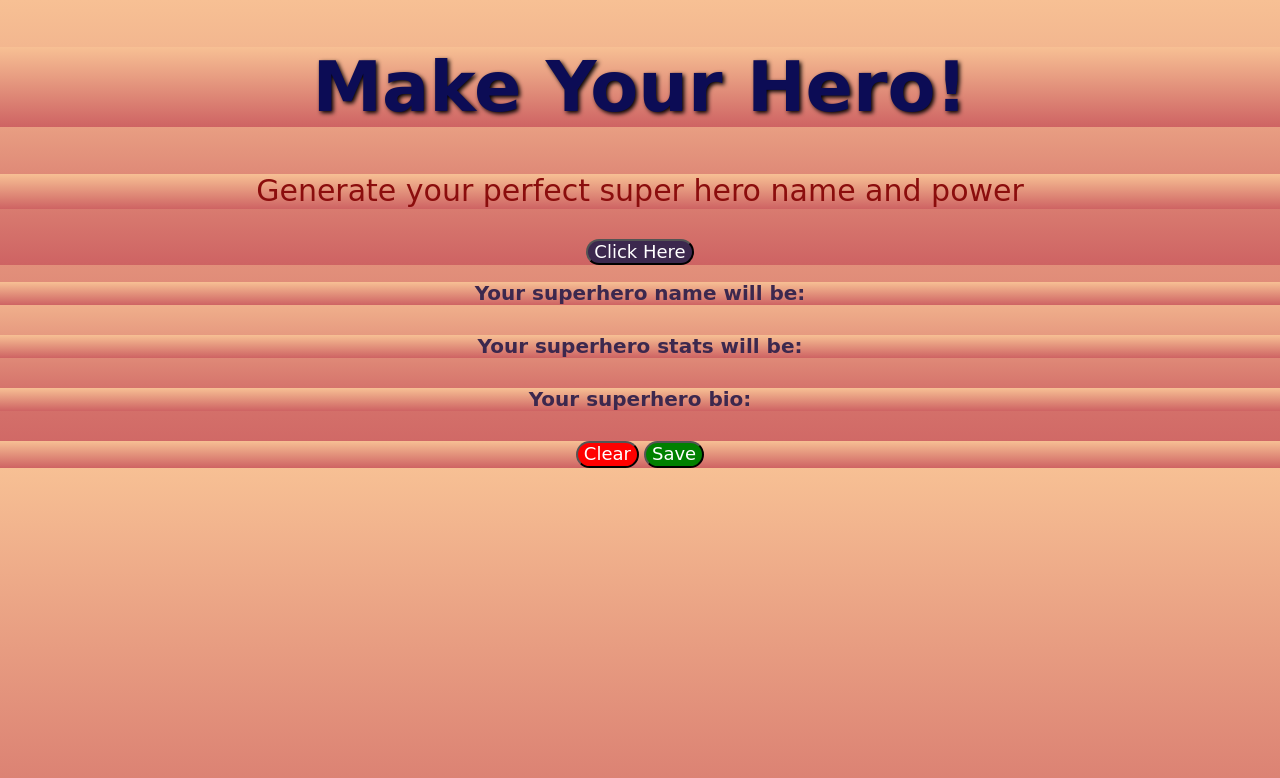
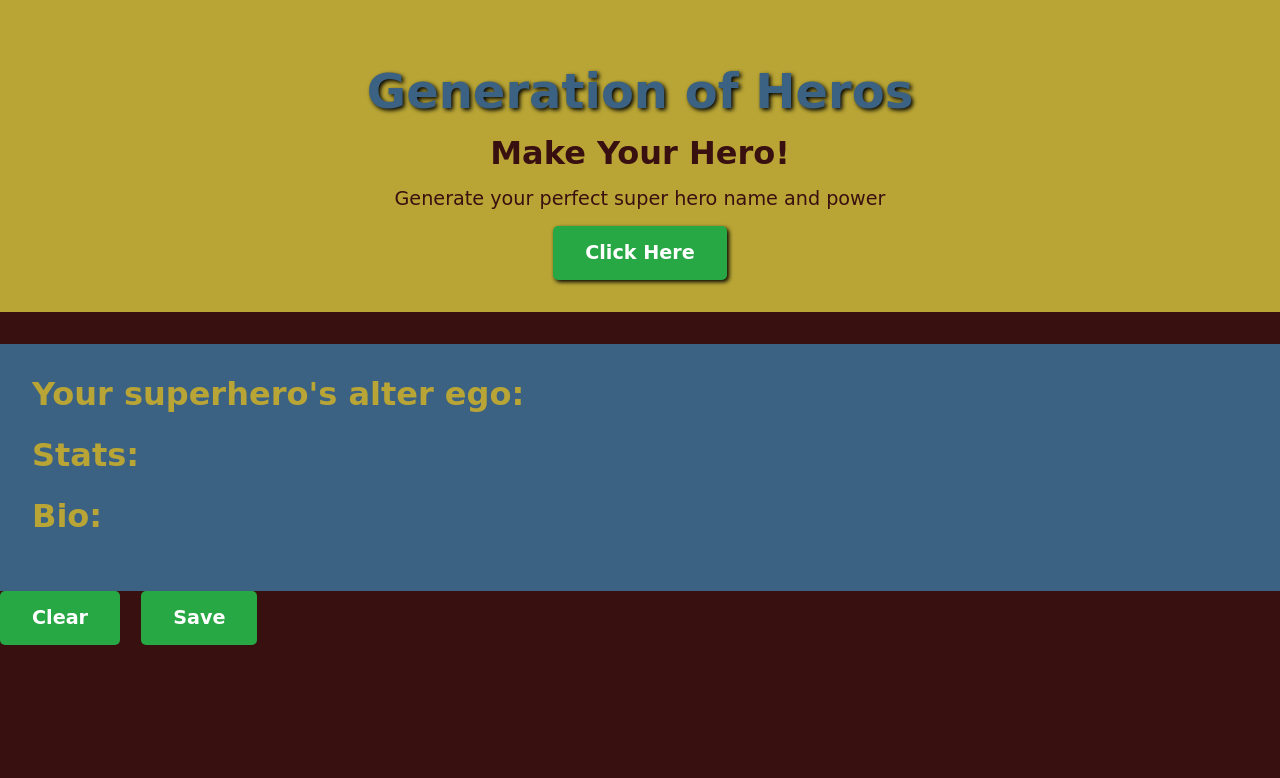
Before and after one commit to cbigham25/super-friends-api, a plain HTML site: page index.html in a window 1280 px wide. Drawn offline with nearby package versions, Linux system fonts and the light colour scheme; no server answers; a web font is replaced by a local one.

Commit message:
updated-css

```diff
--- a/assets/style.css
+++ b/assets/style.css
@@ -1,64 +1,105 @@
 @import url('https://fonts.googleapis.com/css2?family=DynaPuff&display=swap');
 
-*{
+
+* {
+    box-sizing: border-box;
+    margin: 0;
+    padding: 0;
+  }
+
+  body {
     font-family: 'DynaPuff', cursive;
-    background: linear-gradient( rgb(247, 192, 148),rgb(206, 99, 99));
+    background-color: #381010;
+  }
+
+  h1, h2, p {
+    margin-bottom: 1rem;
+  }
+
+  .makeHero {
+    background-color: #b9a535;
+    padding: 2rem;
     text-align: center;
+  }
 
-}
+  .makeHero h1 {
+    font-size: 3rem;
+    color:  #3b6183;
+    text-shadow: 2px 2px 4px black;
+    font-weight: bold;
+  }
+
+  .makeHero h2 {
+    font-size: 2rem;
+    font-weight: bold;
+    color:  #381010;
+  }
+
+  .makeHero p {
+    font-size: 1.2rem;
+    color:  #381010;
+  }
+
+  #clickButton {
+    display: inline-block;
+    background-color:  #28a745;
+    color: #fff;
+    box-shadow: 2px 2px 4px black;
+    border: none;
+    padding: 1rem 2rem;
+    font-size: 1.2rem;
+    font-weight: bold;
+    border-radius: 5px;
+    cursor: pointer;
+    transition: background-color 0.3s ease-in-out;
+  }
+
+  #clickButton:hover {
+    background-color: #218838;
+  }
 
 
-h1 {
+  .outcome {
+    background-color: #3b6183;
+    margin-top: 2rem;
+    padding: 2rem;
+  }
 
-    font-size: 70px;
-    color:rgb(12, 12, 85);
-    text-shadow: 2px 2px 4px black;
+  .outcome h2 {
+    font-size: 2rem;
+    font-weight: bold;
+    color:  #b9a535;
+    margin-bottom: 1.5rem;
+  }
 
-}
+  .outcome p {
+    font-size: 1.2rem;
+    color: #b9a535;
+    line-height: 1.5;
+    margin-bottom: 1.5rem;
+  }
 
 
-h2 {
-    color: rgb(60, 40, 78);
-    font-size: 20px;
+  div:last-child {
+    display: flex;
+    justify-content: center;
+    margin-top: 2rem;
+  }
 
-}
+  .clearBtn, .saveBtn {
+    display: inline-block;
+    background-color: #28a745;
+    color: #fff;
+    border: none;
+    padding: 1rem 2rem;
+    font-size: 1.2rem;
+    font-weight: bold;
+    border-radius: 5px;
+    cursor: pointer;
+    transition: background-color 0.3s ease-in-out;
+    margin-right: 1rem;
+  }
 
-p {
-    color: rgb(139, 13, 13);
-    font-size: 30px;
-}
-
-button {
-    display: inline-block;
-    border-radius: 20px;
-    color: white;
-    background:rgb(60, 40, 78);
-    font-size: 18px;
-
-
-}
-
-
-.clearBtn {
-display: inline;
-background:red;
-
-}
-
-.saveBtn {
-display: inline;
-background:green;
-
-}
-
-.clearBtn:hover {
-    background-color: blueviolet;
-}
-
-.saveBtn:hover {
-    background-color: blueviolet;
-}
-
-button:hover {
-    background-color: blueviolet;
-}
+  .clearBtn:hover, .saveBtn:hover {
+    background-color: #218838;
+  }
--- a/index.html
+++ b/index.html
@@ -13,16 +13,17 @@
 
 <body>
     <div class="makeHero">
-        <h1>Make Your Hero!</h1>
+        <h1>Generation of Heros</h1>
+        <h2>Make Your Hero!</h2>
         <p>Generate your perfect super hero name and power</p>
         <button id="clickButton">Click Here</button>
     </div>
     <div class="outcome">
-        <h2>Your superhero name will be:</h2>
+        <h2>Your superhero's alter ego:</h2>
         <p id="names"></p>
-        <h2>Your superhero stats will be:</h2>
+        <h2>Stats:</h2>
         <p id="stats"></p>
-        <h2>Your superhero bio:</h2>
+        <h2>Bio:</h2>
         <p id="bio"></p>
     </div>
     <div>
```
